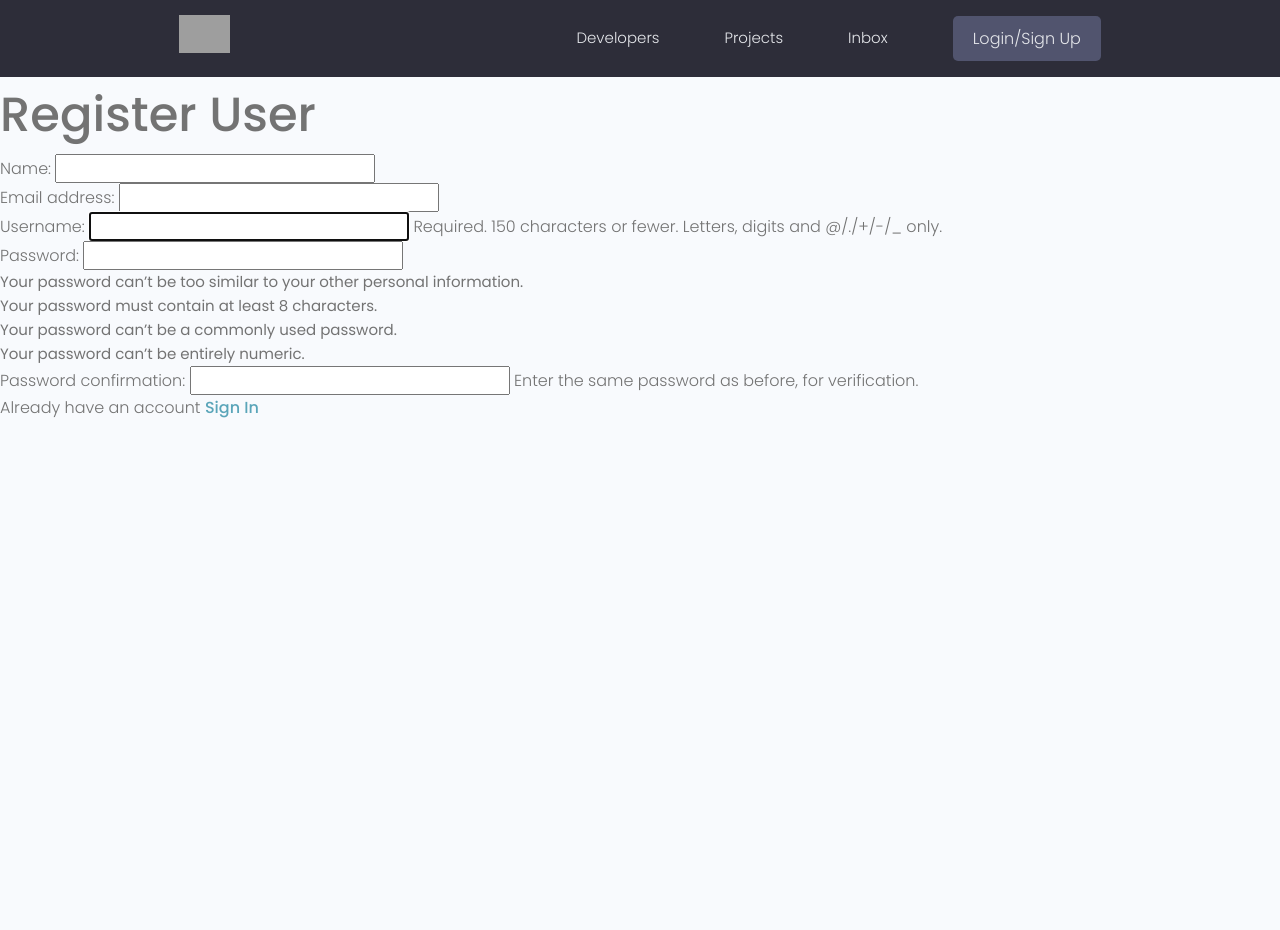
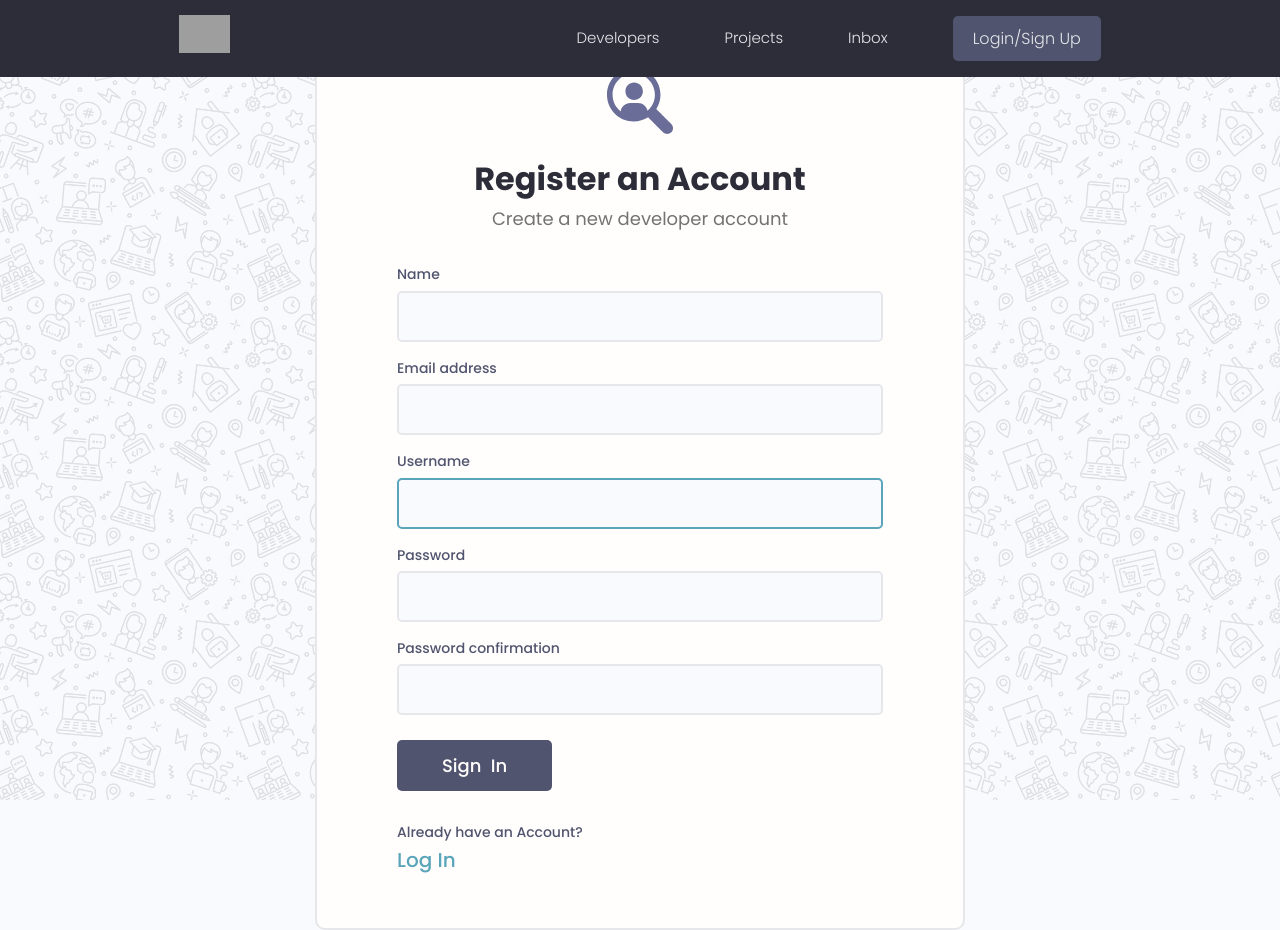
Before and after one commit to Davraph/Developer-search-App, a Django app: page /register/ in a window 1280 px wide. Before the commit the page ends 418 px from the top, so only its background shows below. Run offline with Django 4.2, Linux system fonts and the light colour scheme; some libraries are stand-ins or nearby versions; grey boxes are pictures that could not be loaded.

Commit message:
styling login & register page

```diff
--- a/devsearch/templates/main.html
+++ b/devsearch/templates/main.html
@@ -24,12 +24,22 @@
     {% include 'navbar.html' %}
 
 
-    {% if messages %}
+    <!-- {% if messages %}
     <ul class="messages">
         {% for message in messages %}
         <li{% if message.tags %} class="{{ message.tags }}"{% endif %}>{{ message }}</li>
         {% endfor %}
     </ul>
+    {% endif %} -->
+
+    {% if messages %}
+    {% for message in messages %}
+        <div class="alert alert--{{message.tags}}">
+            <p class="alert__message">{{message}}</p>
+
+            <button class="alert__close">x/button>
+        </div>
+    {% endfor %}
     {% endif %}
 
 
--- a/devsearch/users/forms.py
+++ b/devsearch/users/forms.py
@@ -10,5 +10,11 @@ class CustomUserCreationForm(UserCreationForm):
         fields = ['first_name', 'email', 'username', 'password1', 'password2',]
 
         labels = {
-            'first_name': 'Name'
+            'first_name': 'Name',
         }
+
+    def __init__(self, *args, **kwargs):
+        super(CustomUserCreationForm, self).__init__(*args, **kwargs)
+
+        for name,field in self.fields.items():
+            field.widget.attrs.update({'class':'input'})
--- a/devsearch/users/templates/users/login_register.html
+++ b/devsearch/users/templates/users/login_register.html
@@ -1,23 +1,108 @@
 {% extends 'main.html' %}
 
+{% load static %}
 {% block content %}
 
 {% if page == 'register' %}
-<h1>Register User</h1>
 
-<form method="POST"  action="{% url 'register' %}">
-    {% csrf_token %}
-    {{form.as_p}}
-</form>
-<p>Already have an account <a href="{% url 'login' %}">Sign In</a></p>
+<div class="auth">
+    <div class="card">
+      <div class="auth__header text-center">
+        <a href="/">
+          <img src="{% static 'images/icon.svg' %}" alt="icon" />
+        </a>
+        <h3>Register an Account</h3>
+        <p>Create a new developer account</p>
+      </div>
+
+      <form method="POST" action="{% url 'register' %}" class="form auth__form">
+       {% csrf_token %}
+
+       {% for field in form %}
+          <!-- Input:Text -->
+          <div class="form__field">
+            <label for="formInput#text">{{field.label}}</label>
+            {{field}}
+
+            <!-- {% if field.help_text %}
+
+                <small>{{field.help_text}}</small>
+
+            {% endif %} -->
+
+
+            {% for error in field.error %}
+                <p style="color: red;">{{error}}</p>
+            {% endfor %}
+          </div>
+
+       {% endfor %}
+
+
+        <div class="auth__actions">
+          <input class="btn btn--sub btn--lg" type="submit" value="Sign  In" />
+        </div>
+      </form>
+      <div class="auth__alternative">
+        <p>Already have an Account?</p>
+        <a href="{% url 'login' %}">Log In</a>
+      </div>
+    </div>
+  </div>
+
+
 {% else %}
-<form action="{% url 'login' %}" method="POST">
-    {% csrf_token %}
-    <input type="text" name="username" placeholder="Username" />
-    <input type="password" name="password" placeholder="Enter Password"/>
-    <input type="submit" value="Login"  />
-    <p>Don't have an account <a href="{% url 'register' %}">Sign Up</a></p>
-</form>
+
+
+
+<div class="auth">
+    <div class="card">
+      <div class="auth__header text-center">
+        <a href="/">
+          <img src="{% static 'images/icon.svg' %}" alt="icon" />
+        </a>
+        <h3>Account Login</h3>
+        <p>Hello Developer, Welcome Back!</p>
+      </div>
+
+      <form action="{% url 'login' %}" method="POST" class="form auth__form">
+        {% csrf_token %}
+        <!-- Input:Username -->
+        <div class="form__field">
+          <label for="formInput#text">Username: </label>
+          <input
+            class="input input--text"
+            id="formInput#text"
+            type="text"
+            name="username"
+            placeholder="Enter your username..."
+          />
+        </div>
+
+        <!-- Input:Password -->
+        <div class="form__field">
+          <label for="formInput#password">Password: </label>
+          <input
+            class="input input--password"
+            id="formInput#passowrd"
+            type="password"
+            name="password"
+            placeholder="••••••••"
+          />
+        </div>
+        <div class="auth__actions">
+          <input class="btn btn--sub btn--lg" type="submit" value="Log In" />
+          <a href="forgetpassword.html">Forget Password?</a>
+        </div>
+      </form>
+      <div class="auth__alternative">
+        <p>Don’t have an Account?</p>
+        <a href="{% url 'register' %}">Sign Up</a>
+      </div>
+    </div>
+  </div>
 {% endif %}
 
+
+
 {% endblock %}
--- a/devsearch/users/views.py
+++ b/devsearch/users/views.py
@@ -1,4 +1,3 @@
-from multiprocessing import context
 from django.shortcuts import render, redirect
 from django.contrib.auth import login, authenticate, logout
 from .models import Profile
@@ -15,7 +14,7 @@ def loginUser(request):
         return redirect('profiles')
 
     if request.method == 'POST':
-        username = request.POST['username']
+        username = request.POST['username'].lower()
         password = request.POST['password']
 
         try:
@@ -23,6 +22,9 @@ def loginUser(request):
             user = User.objects.get(username=username)
         except:
             messages.error(request, 'Username does not exist')
+
+
+        user = authenticate(request, username=username, password=password)
 
         if user is not None:
             login(request, user)
@@ -34,7 +36,7 @@ def loginUser(request):
 
 def logoutUser(request):
     logout(request)
-    messages.error(request, 'User was logged out')
+    messages.info(request, 'User was logged out')
     return redirect('login')
 
 def registerUser(request):
@@ -54,7 +56,7 @@ def registerUser(request):
             login(request, user)
             return redirect('profiles')
         else:
-            messages.error(request, 'An Error has occured during registration')
+            messages.success(request, 'An Error has occured during registration')
 
     context = {
         'page': page,
```
Also changed, not shown: devsearch/templates/login.html (+14 -13 lines), devsearch/templates/signup.html (added, +71 -0 lines), README.md, devsearch/db.sqlite3, 2 other files.
